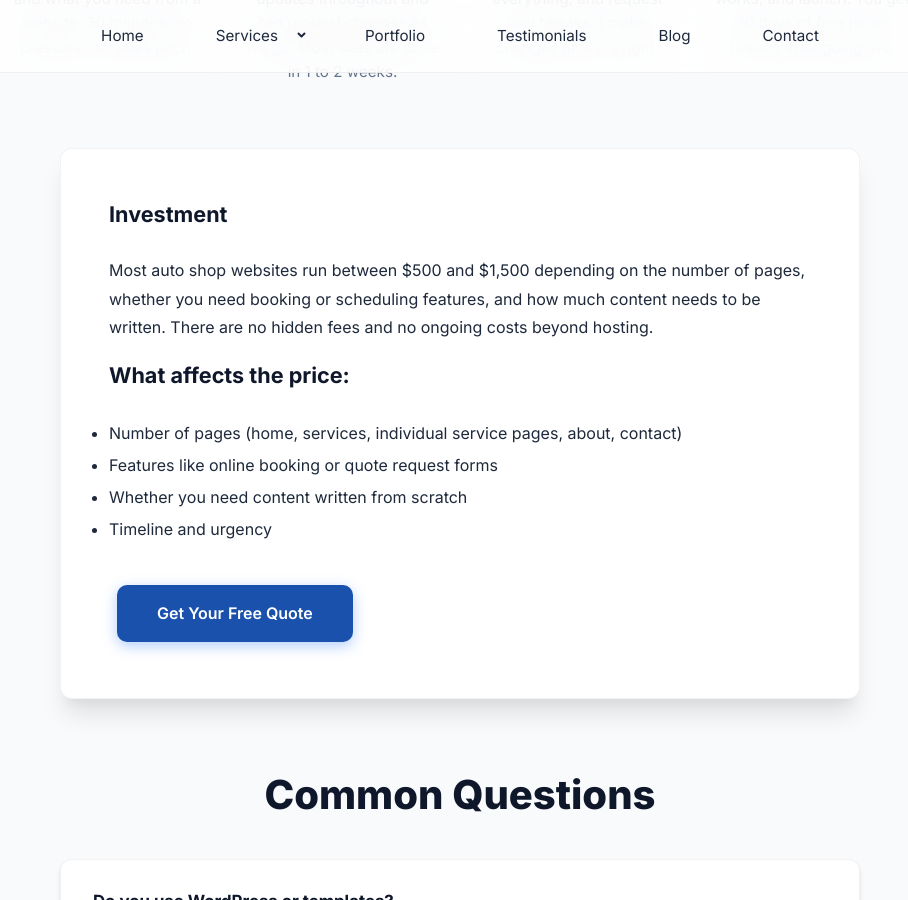
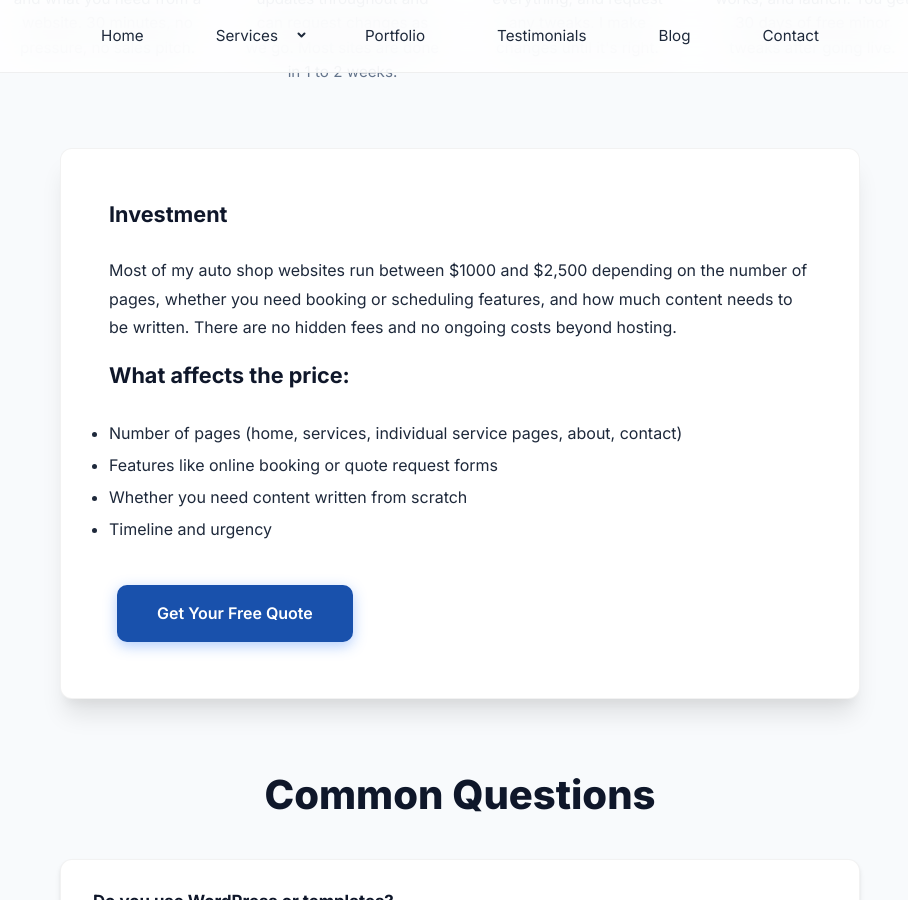
Before and after one commit to JamesBrownR/MeetingSurge, a Jekyll site: the page built from services/web-design/index.html, in a window 1280 px wide and 900 px high, scrolled down 3058 px. Shown: the whole window, without its empty margins (180-1088 px from the left). Built offline with Jekyll 4.4.1, drawn with Linux system fonts in a browser that asks for light colours.

Commit message:
Update index.html

```diff
--- a/services/web-design/index.html
+++ b/services/web-design/index.html
@@ -347,7 +347,7 @@ faqs:
 
   <div class="pricing-box">
     <h3>Investment</h3>
-    <p>Most auto shop websites run between $500 and $1,500 depending on the number of pages, whether you need booking or scheduling features, and how much content needs to be written. There are no hidden fees and no ongoing costs beyond hosting.</p>
+    <p>Most of my auto shop websites run between $1000 and $2,500 depending on the number of pages, whether you need booking or scheduling features, and how much content needs to be written. There are no hidden fees and no ongoing costs beyond hosting.</p>
     <h3>What affects the price:</h3>
     <ul>
       <li>Number of pages (home, services, individual service pages, about, contact)</li>
```
